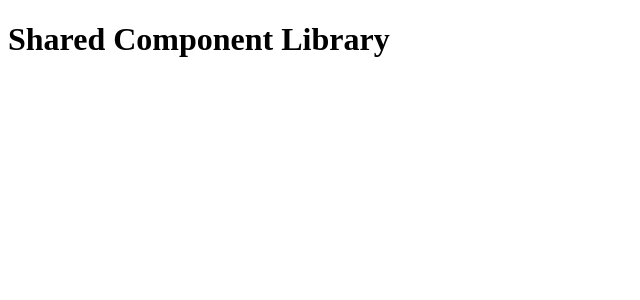
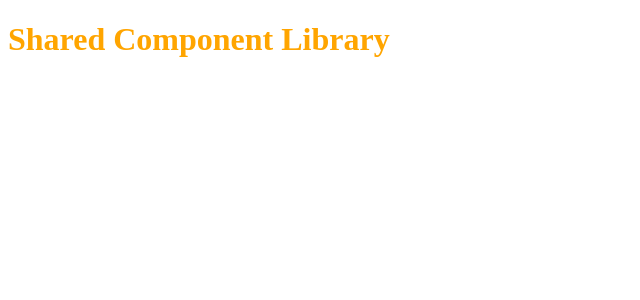
Before and after one commit to akhil-keyvalue/ts-react-from-scratch, a React app: page / in a window 1280 px wide. Shown: the top 300 px of the page, without its empty margins (0-640 px from the left). Built offline with nearby package versions, Linux system fonts and the light colour scheme.

Commit message:
css loading

```diff
--- a/package.json
+++ b/package.json
@@ -19,7 +19,9 @@
     "@types/react": "^17.0.19",
     "@types/react-dom": "^17.0.9",
     "babel-loader": "^8.2.2",
+    "css-loader": "^6.2.0",
     "html-webpack-plugin": "^5.3.2",
+    "style-loader": "^3.2.1",
     "typescript": "^4.4.2",
     "webpack": "^5.51.2",
     "webpack-cli": "^4.8.0",
--- a/src/index.tsx
+++ b/src/index.tsx
@@ -1,4 +1,5 @@
 import ReactDom from 'react-dom';
 import { App } from './app';
+import './styles.css'
 
 ReactDom.render(<App />, document.getElementById('root'));
--- /dev/null
+++ b/src/styles.css
@@ -0,0 +1,3 @@
+h1 {
+    color: orange;
+}
--- a/webpack/webpack.config.js
+++ b/webpack/webpack.config.js
@@ -17,6 +17,10 @@ module.exports = {
           },
         ],
       },
+      {
+        test: /\.css$/,
+        use: ['style-loader', 'css-loader']
+      }
     ],
   },
   output: {
```
Also changed, not shown: notes/adding-style-sheets.md (added, +6 -0 lines), 1 other file (tests, documents, lock files or other folders).
